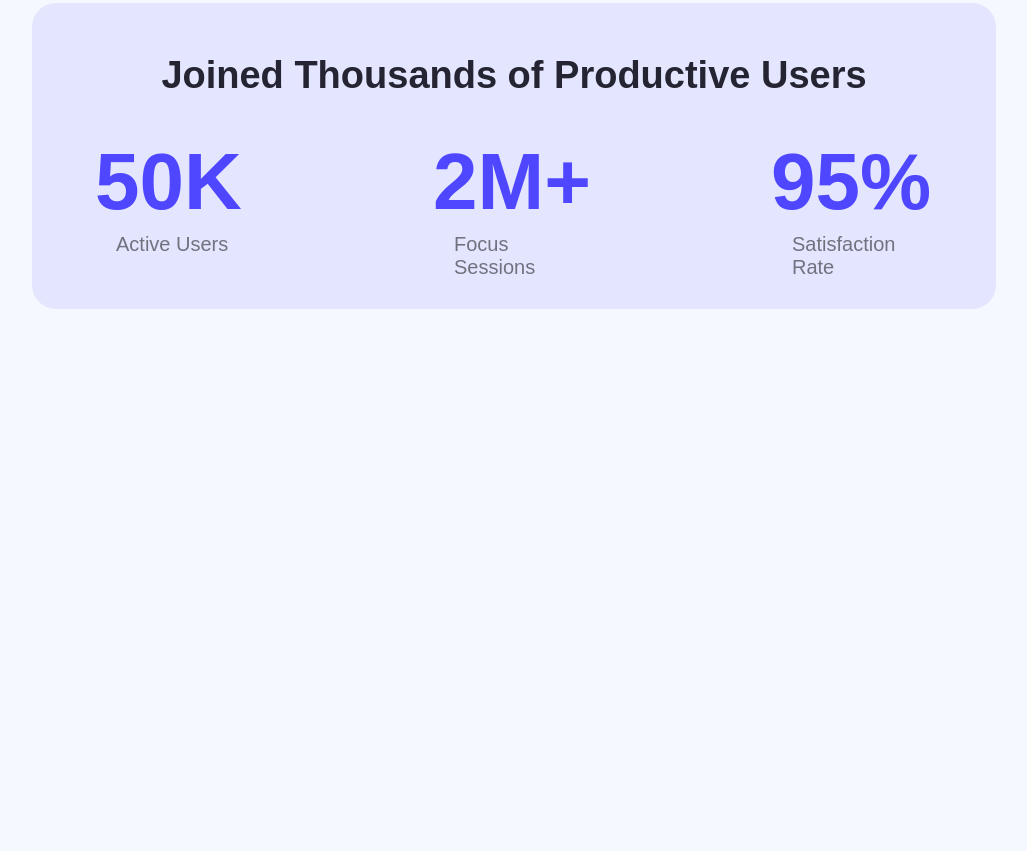
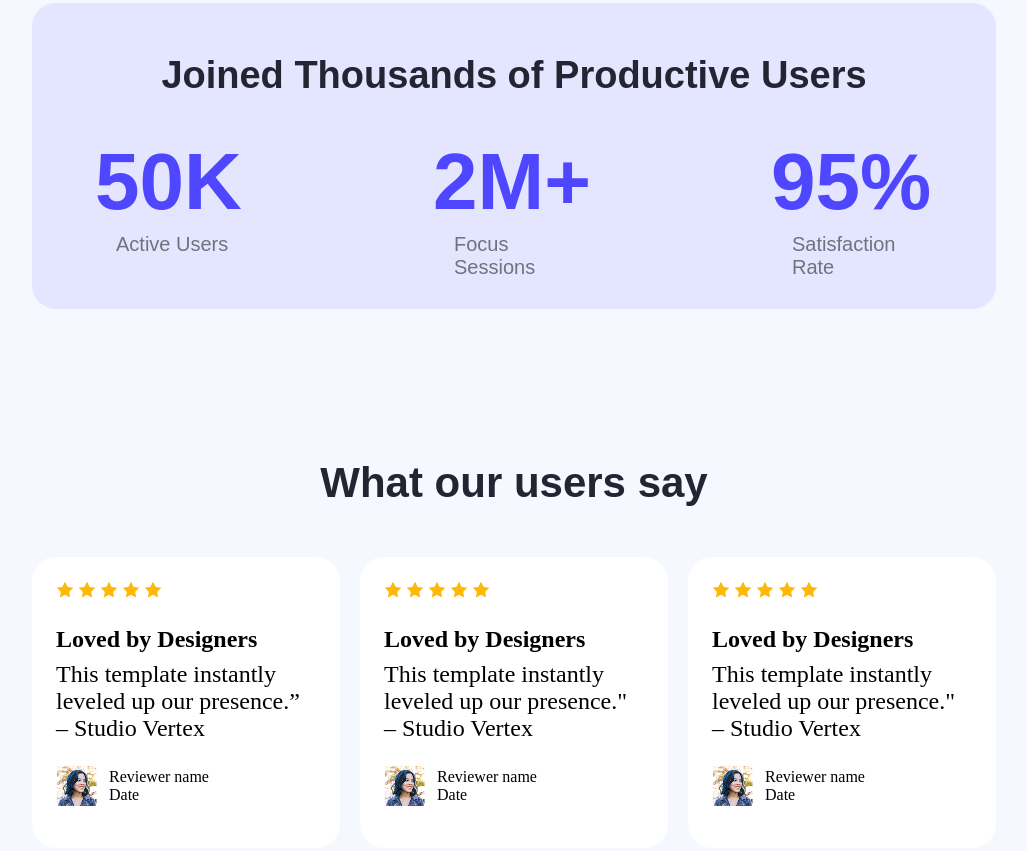
Before and after one commit to Anime1102/Assignment, a plain HTML site: page index.html in a window 1280 px wide. Shown: the part 1481-2332 px from the top of the page, without its empty margins (126-1153 px from the left). Before the commit the page ends 1940 px from the top, so only its background shows below. Drawn offline with Linux system fonts and the light colour scheme.

Commit message:
Review Section

```diff
--- a/index.html
+++ b/index.html
@@ -18,7 +18,6 @@
       </div>
     </header>
     <main>
-
       <div id="action-section">
         <div>
           <h3>See It in Action</h3>
@@ -51,7 +50,67 @@
         </div>
       </div>
 
+      <div id="user-feedback-section">
+        <h3>What our users say</h3>
+        <div id="feedback">
+            <div class="feedback-item">
+                <div class="stars">
+                    <img src="Assets/icon-star.png" class="star" alt="star" />
+                    <img src="Assets/icon-star.png" class="star" alt="star" />
+                    <img src="Assets/icon-star.png" class="star" alt="star" />
+                    <img src="Assets/icon-star.png" class="star" alt="star" />
+                    <img src="Assets/icon-star.png" class="star" alt="star" />
+                </div>
+                <div class="comment-1">Loved by Designers</div>
+                <div class="comment-2">This template instantly leveled up our presence.” – Studio Vertex</div>
+                <div class="reviewer">
+                    <img src="Assets/avatar.png" class="avatar" alt="Reviewer avatar" />
+                    <div class="reviewer-info">
+                        <div class="name">Reviewer name</div>
+                        <div class="date">Date</div>
+                    </div>
+                </div>
+            </div>
 
+            <div class="feedback-item">
+                <div class="stars">
+                    <img src="Assets/icon-star.png" class="star" alt="star" />
+                    <img src="Assets/icon-star.png" class="star" alt="star" />
+                    <img src="Assets/icon-star.png" class="star" alt="star" />
+                    <img src="Assets/icon-star.png" class="star" alt="star" />
+                    <img src="Assets/icon-star.png" class="star" alt="star" />
+                </div>
+                <div class="comment-1">Loved by Designers</div>
+                <div class="comment-2">This template instantly leveled up our presence." – Studio Vertex</div>
+                <div class="reviewer">
+                    <img src="Assets/avatar.png" class="avatar" alt="Reviewer avatar" />
+                    <div class="reviewer-info">
+                        <div class="name">Reviewer name</div>
+                        <div class="date">Date</div>
+                    </div>
+                </div>
+            </div>
+
+            <div class="feedback-item">
+                <div class="stars">
+                    <img src="Assets/icon-star.png" class="star" alt="star" />
+                    <img src="Assets/icon-star.png" class="star" alt="star" />
+                    <img src="Assets/icon-star.png" class="star" alt="star" />
+                    <img src="Assets/icon-star.png" class="star" alt="star" />
+                    <img src="Assets/icon-star.png" class="star" alt="star" />
+                </div>
+                <div class="comment-1">Loved by Designers</div>
+                <div class="comment-2">This template instantly leveled up our presence." – Studio Vertex</div>
+                <div class="reviewer">
+                    <img src="Assets/avatar.png" class="avatar" alt="Reviewer avatar" />
+                    <div class="reviewer-info">
+                        <div class="name">Reviewer name</div>
+                        <div class="date">Date</div>
+                    </div>
+                </div>
+            </div>
+        </div>
+    </div>
     </main>
     <footer></footer>
   </body>
--- a/style.css
+++ b/style.css
@@ -163,3 +163,59 @@ background-color: rgba(78, 71, 255, 0.1);
     height: 24px;
    margin: 0px;
 }
+
+/*user feedback section */
+#user-feedback-section{
+    width: auto;
+    height: 342px;
+    text-align: center;
+    margin: 150px;
+}
+#user-feedback-section h3{
+     font-size: 42px;
+            font-weight: 800;
+            color: #252432;
+            margin-bottom: 50px;
+            font-family: 'Raleway', sans-serif;
+}
+#feedback{
+    display: flex;
+    justify-content: space-between;
+    gap: 20px;
+}
+.feedback-item{
+     background-color: white;
+            border-radius: 24px;
+            padding: 24px;
+            width: 366px;
+            height: 243px;
+            text-align: left;
+}
+.reviewer {
+            display: flex;
+            align-items: center;
+            gap: 12px;
+            margin-top:24px;
+        }
+.comment-1{
+    font-size: 24px;
+    font-weight: bold;
+    font-family: 'Raleway','sans-serif';
+    margin-bottom: 8px;
+
+}
+.comment-2{
+    font-size: 24px;
+    font-weight: 400;
+    font-family:'Raleway','sans-serif';
+
+}
+.stars{
+    margin-bottom: 24px;
+}
+.class .name {
+    font-size: 24px;
+    color: black;
+    opacity: 0.5;
+    font-family: 'Raleway','sans-serif';
+}
```
